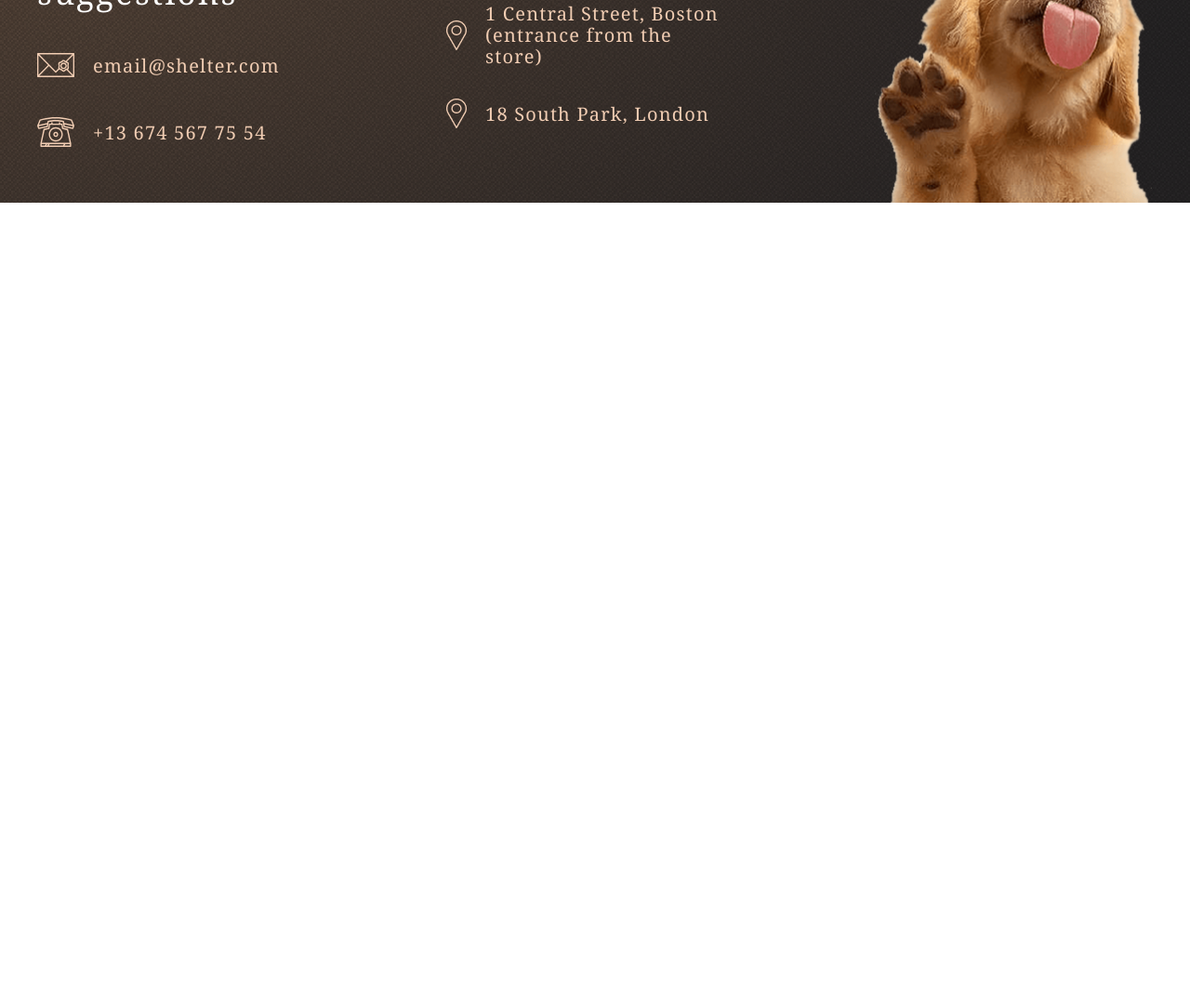
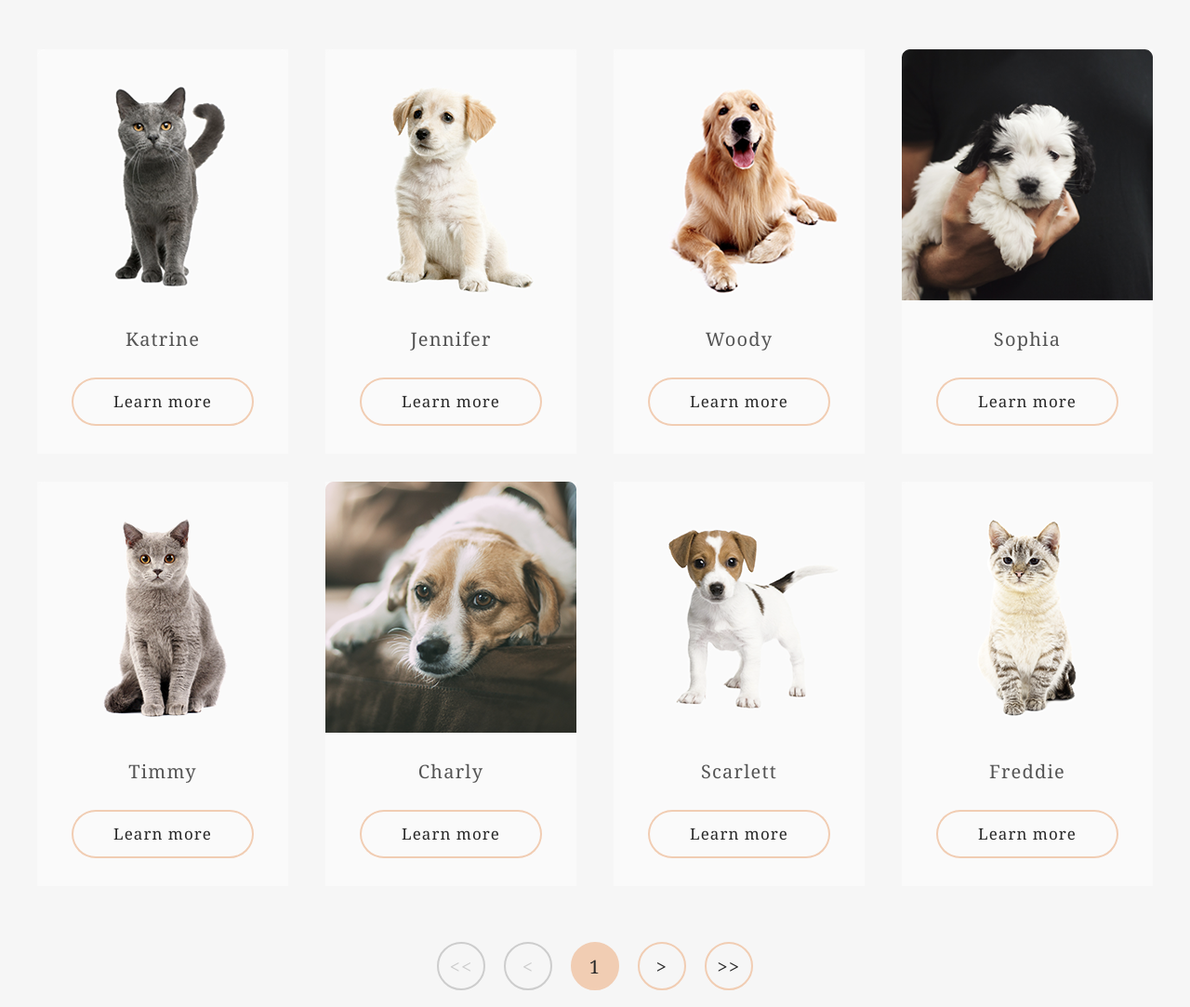
Before and after one commit to ShiraseAkira/shelter, a plain HTML site: page shelter/our-pets.html in a window 1280 px wide. Shown: the part 297-1380 px from the top of the page at 93% size. Before the commit the page ends 800 px from the top, so only its background shows below. Drawn offline with Linux system fonts and the light colour scheme.

Commit message:
feat: create pets section on our-pets page

```diff
--- a/shelter/css/main.css
+++ b/shelter/css/main.css
@@ -669,6 +669,10 @@ a.button.button-light:hover {
   right: 0;
   transform: scale(-1, 1) translate(0, -50%);
 }
+.slider.slider-big {
+  flex-wrap: wrap;
+  gap: 30px 40px;
+}
 
 .slider .card {
   display: flex;
@@ -715,6 +719,40 @@ a.button.button-light:hover {
   letter-spacing: 0.06em;
 }
 
+.slider-controls {
+  display: flex;
+  margin-top: 30px;
+}
+.slider-controls .control {
+  width: 52px;
+  height: 52px;
+  border: 2px solid #F1CDB3;
+  border-radius: 50%;
+  background: #F6F6F6;
+  letter-spacing: 0.06em;
+  font: 400 20px/23px "Georgia", serif;
+  color: #292929;
+  display: flex;
+  justify-content: center;
+  align-items: center;
+  margin: 0 10px;
+}
+.slider-controls .control.curr {
+  background: #F1CDB3;
+}
+.slider-controls .control.inactive {
+  border-color: #CDCDCD;
+  color: #CDCDCD;
+}
+.slider-controls .control.inactive:hover {
+  cursor: default;
+}
+.slider-controls .control.active:hover {
+  cursor: pointer;
+  background: #FDDCC4;
+  border-color: #FDDCC4;
+}
+
 * {
   box-sizing: border-box;
 }
--- a/shelter/our-pets.html
+++ b/shelter/our-pets.html
@@ -25,7 +25,63 @@
         </header>
     </div>
     <main>
+        <div class="wrapper wrapper-dark">
+            <section id="our-friends" class="pets">
+                <h3>Our friends who<br>
+                    are looking for a house</h3>
+                <div class="slider slider-big">
+                    <div class="card">
+                        <img src="assets/img/pets-katrine.png" alt="Katrine">
+                        <h4>Katrine</h4>
+                        <button class="button-light">Learn more</button>
+                    </div>
+                    <div class="card">
+                        <img src="assets/img/pets-jennifer.png" alt="Jennifer">
+                        <h4>Jennifer</h4>
+                        <button class="button-light">Learn more</button>
+                    </div>
+                    <div class="card">
+                        <img src="assets/img/pets-woody.png" alt="Woody">
+                        <h4>Woody</h4>
+                        <button class="button-light">Learn more</button>
+                    </div>
+                    <div class="card">
+                        <img src="assets/img/pets-sophia.png" alt="Sophia">
+                        <h4>Sophia</h4>
+                        <button class="button-light">Learn more</button>
+                    </div>
+                    <div class="card">
+                        <img src="assets/img/pets-timmy.png" alt="Timmy">
+                        <h4>Timmy</h4>
+                        <button class="button-light">Learn more</button>
+                    </div>
+                    <div class="card">
+                        <img src="assets/img/pets-Charly.png" alt="Charly">
+                        <h4>Charly</h4>
+                        <button class="button-light">Learn more</button>
+                    </div>
+                    <div class="card">
+                        <img src="assets/img/pets-scarlet.png" alt="Scarlett">
+                        <h4>Scarlett</h4>
+                        <button class="button-light">Learn more</button>
+                    </div>
+                    <div class="card">
+                        <img src="assets/img/pets-freddie.png" alt="Freddie">
+                        <h4>Freddie</h4>
+                        <button class="button-light">Learn more</button>
+                    </div>
 
+                    <div class="slider-controls">
+                        <div class="control first inactive">&lt;&lt;</div>
+                        <div class="control prev inactive">&lt;</div>
+                        <div class="control curr">1</div>
+                        <div class="control next active">&gt;</div>
+                        <div class="control last active">&gt;&gt;</div>
+                    </div>
+
+                </div>
+            </section>
+        </div>
     </main>
     <div class="gradientwrapper">
         <footer id="footer">
```
Also changed, not shown: shelter/assets/img/pets-charly.png (added), shelter/assets/img/pets-freddie.png (added), shelter/assets/img/pets-scarlet.png (added), shelter/assets/img/pets-sophia.png (added), shelter/assets/img/pets-timmy.png (added).
